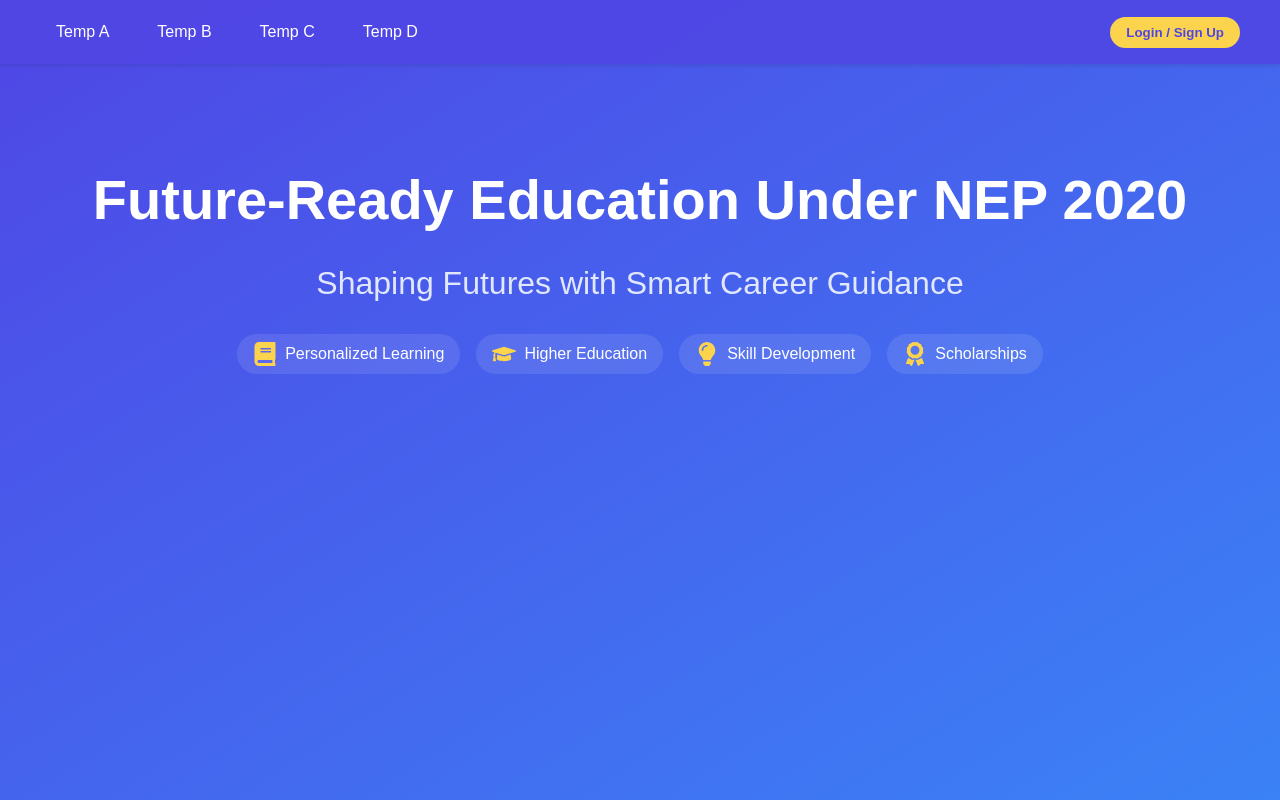
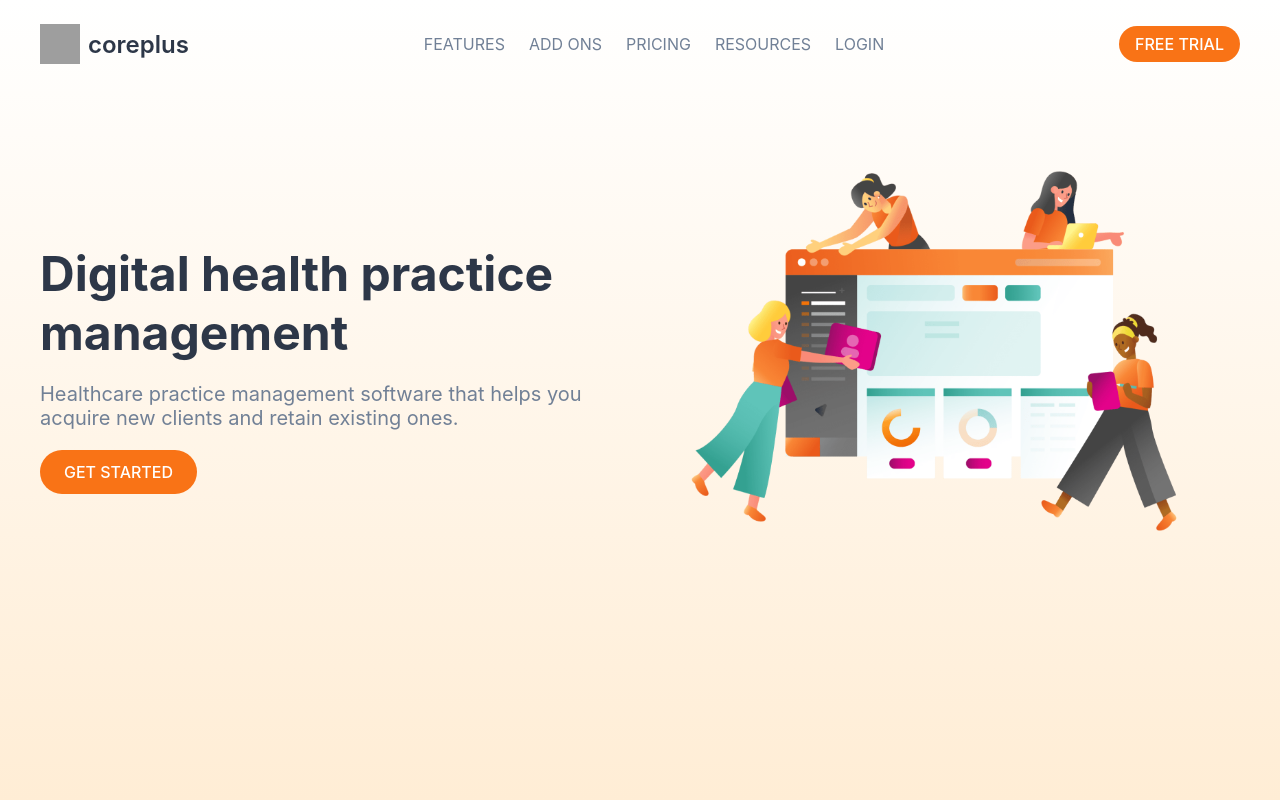
Before and after one commit to anshulkansal04/CareerMap, a React (Create React App) app in the folder client/: page / in a window 1280 px wide. Built offline with nearby package versions, Linux system fonts and the light colour scheme; grey boxes are pictures that could not be loaded.

Commit message:
Updated the Hero Section

```diff
--- a/client/src/App.css
+++ b/client/src/App.css
@@ -1,180 +1,130 @@
-:root {
-  --primary-color: #4F46E5;
-  --secondary-color: #3B82F6;
-  --accent-color: #FCD34D;
-  --text-color: #FFFFFF;
-  --background-gradient: linear-gradient(to bottom right, var(--primary-color), var(--secondary-color));
+/* General */
+.hero-container {
+  min-height: 100vh;
+  background: linear-gradient(to bottom, white, #ffedd5);
 }
 
-body {
-  margin: 0;
-  font-family: Arial, sans-serif;
+/* Header */
+.hero-header {
+  display: flex;
+  justify-content: space-between;
+  align-items: center;
+  padding: 1.5rem 1rem;
+  max-width: 1200px;
+  margin: 0 auto;
 }
 
-.app {
-  min-height: 100vh;
-  background: var(--background-gradient);
-  color: var(--text-color);
+.hero-logo-container {
+  display: flex;
+  align-items: center;
 }
 
-.navbar {
-  background-color: rgba(79, 70, 229, 0.9);
-  box-shadow: 0 2px 4px rgba(0, 0, 0, 0.1);
+.hero-logo {
+  width: 40px;
+  height: 40px;
+  margin-right: 0.5rem;
 }
 
-.navbar-container {
-  max-width: 1200px;
-  margin: 0 auto;
-  padding: 0 1rem;
-  height: 4rem;
-  display: flex;
-  align-items: center;
-  justify-content: space-between;
+.hero-brand-name {
+  font-size: 1.5rem;
+  font-weight: 600;
+  color: #2d3748;
 }
 
-.logo {
-  display: flex;
-  align-items: center;
-  gap: 0.5rem;
-}
-
-.logo-svg {
-  width: 2.5rem;
-  height: 2.5rem;
-}
-
-.logo-text {
-  font-weight: bold;
-  font-size: 1.25rem;
-}
-
-.nav-links {
+.hero-nav {
   display: none;
 }
 
-.nav-item {
-  color: var(--text-color);
+@media (min-width: 768px) {
+  .hero-nav {
+    display: flex;
+    gap: 1.5rem;
+  }
+}
+
+.hero-nav a {
+  color: #718096;
   text-decoration: none;
-  padding: 0.5rem 1rem;
   transition: color 0.3s;
 }
 
-.nav-item:hover {
-  color: var(--accent-color);
+.hero-nav a:hover {
+  color: #2d3748;
 }
 
-.login-button {
-  display: none;
-  background-color: var(--accent-color);
-  color: var(--primary-color);
-  border: none;
+.hero-cta-button {
+  background-color: #f97316;
+  color: white;
   padding: 0.5rem 1rem;
   border-radius: 9999px;
-  font-weight: bold;
-  cursor: pointer;
+  font-weight: 500;
+  text-decoration: none;
   transition: background-color 0.3s;
 }
 
-.login-button:hover {
-  background-color: #F59E0B;
+.hero-cta-button:hover {
+  background-color: #ea580c;
 }
 
-.menu-button {
-  background: none;
-  border: none;
-  color: var(--text-color);
-  cursor: pointer;
+/* Main */
+.hero-main {
+  display: flex;
+  flex-direction: column;
+  align-items: center;
+  padding: 3rem 1rem;
+  max-width: 1200px;
+  margin: 0 auto;
 }
 
-.menu-icon {
-  width: 1.5rem;
-  height: 1.5rem;
-}
-
-.main-content {
-  max-width: 1200px;
-  margin: 0 auto;
-  padding: 4rem 1rem;
-}
-
-.hero {
-  text-align: center;
-}
-
-.hero-title {
-  font-size: 2.5rem;
-  font-weight: 800;
-  line-height: 1.2;
-  margin-bottom: 1rem;
-  animation: fadeInUp 0.5s ease-out;
-}
-
-.hero-subtitle {
-  font-size: 1.5rem;
-  color: #E0E7FF;
-  margin-bottom: 2rem;
-  animation: fadeInUp 0.5s ease-out 0.3s both;
-}
-
-.education-icons {
-  display: flex;
-  flex-wrap: wrap;
-  justify-content: center;
-  gap: 1rem;
-  animation: fadeInUp 0.5s ease-out 0.6s both;
-}
-
-.education-icon {
-  display: flex;
-  align-items: center;
-  gap: 0.5rem;
-  background-color: rgba(255, 255, 255, 0.1);
-  border-radius: 9999px;
-  padding: 0.5rem 1rem;
-  transition: all 0.3s;
-}
-
-.education-icon:hover {
-  background-color: rgba(255, 255, 255, 0.2);
-  transform: scale(1.05);
-}
-
-.icon {
-  width: 1.5rem;
-  height: 1.5rem;
-  color: var(--accent-color);
-}
-
-@keyframes fadeInUp {
-  from {
-    opacity: 0;
-    transform: translateY(10px);
-  }
-  to {
-    opacity: 1;
-    transform: translateY(0);
+@media (min-width: 768px) {
+  .hero-main {
+    flex-direction: row;
+    justify-content: space-between;
   }
 }
 
-@media (min-width: 768px) {
-  .nav-links {
-    display: flex;
-    gap: 1rem;
+.hero-content {
+  max-width: 50%;
 }
 
-  .login-button {
-    display: block;
+.hero-content h1 {
+  font-size: 2.5rem;
+  font-weight: bold;
+  color: #2d3748;
+  margin-bottom: 1rem;
 }
 
-  .menu-button {
-    display: none;
+@media (min-width: 768px) {
+  .hero-content h1 {
+    font-size: 3rem;
+  }
 }
 
-  .hero-title {
-    font-size: 3.5rem;
+.hero-content p {
+  font-size: 1.25rem;
+  color: #718096;
+  margin-bottom: 2rem;
 }
 
-  .hero-subtitle {
-    font-size: 2rem;
+.hero-start-button {
+  background-color: #f97316;
+  color: white;
+  padding: 0.75rem 1.5rem;
+  border-radius: 9999px;
+  font-weight: 500;
+  text-decoration: none;
+  transition: background-color 0.3s;
 }
+
+.hero-start-button:hover {
+  background-color: #ea580c;
 }
+
+.hero-image-container {
+  max-width: 50%;
+}
+
+.hero-image-container img {
+  width: 100%;
+  height: auto;
+}
--- a/client/src/Components/Hero.jsx
+++ b/client/src/Components/Hero.jsx
@@ -1,55 +1,40 @@
-import React from "react";
-import { FaBook, FaGraduationCap, FaLightbulb, FaAward } from "react-icons/fa";
-import "../App.css";
+import React from 'react';
+import imgg from "../assets/1.png";
+export default function Component() {
+  return (
+    <div className="hero-container">
+      <header className="hero-header">
+        <div className="hero-logo-container">
+          <img src="/placeholder.svg" alt="Coreplus logo" className="hero-logo" />
+          <span className="hero-brand-name">coreplus</span>
+        </div>
+        <nav className="hero-nav">
+          <a href="#">FEATURES</a>
+          <a href="#">ADD ONS</a>
+          <a href="#">PRICING</a>
+          <a href="#">RESOURCES</a>
+          <a href="#">LOGIN</a>
+        </nav>
+        <a href="#" className="hero-cta-button">
+          FREE TRIAL
+        </a>
+      </header>
 
-const NavItem = ({ href, children }) => (
-    <a href={href} className="nav-item">
-        {children}
-    </a>
-);
-
-const EducationIcon = ({ Icon, text }) => (
-    <div className="education-icon">
-        <Icon className="icon" />
-        <span>{text}</span>
+      <main className="hero-main">
+        <div className="hero-content">
+          <h1>Digital health practice management</h1>
+          <p>
+            Healthcare practice management software that helps you acquire new
+            clients and retain existing ones.
+          </p>
+          <a href="#" className="hero-start-button">
+            GET STARTED
+          </a>
+        </div>
+        <div className="hero-image-container">
+          <img src={imgg} alt="Digital health practice management illustration" />
+        </div>
+      </main>
     </div>
-);
-
-function App() {
-    return (
-        <div className="app">
-            <nav className="navbar">
-                <div className="navbar-container">
-                    <div className="nav-links">
-                        <NavItem href="#temp-a">Temp A</NavItem>
-                        <NavItem href="#temp-b">Temp B</NavItem>
-                        <NavItem href="#temp-c">Temp C</NavItem>
-                        <NavItem href="#temp-d">Temp D</NavItem>
-                    </div>
-                    <button className="login-button">Login / Sign Up</button>
-                    {/* <button className="menu-button">
-                        <Menu className="menu-icon" />
-                    </button> */}
-                </div>
-            </nav>
-
-            <main className="main-content">
-                <div className="hero">
-                    <h1 className="hero-title">Future-Ready Education Under NEP 2020</h1>
-                    <p className="hero-subtitle">
-                        Shaping Futures with Smart Career Guidance
-                    </p>
-                    <div className="education-icons">
-                        <EducationIcon Icon={FaBook} text="Personalized Learning" />
-                        <EducationIcon Icon={FaGraduationCap} text="Higher Education" />
-                        <EducationIcon Icon={FaLightbulb} text="Skill Development" />
-                        <EducationIcon Icon={FaAward} text="Scholarships" />
-                    </div>
-
-                </div>
-            </main>
-        </div>
-    );
+  );
 }
-
-export default App;
```
Also changed, not shown: client/src/assets/1.png (added). Lines whose indentation alone changed are shown as unchanged.
